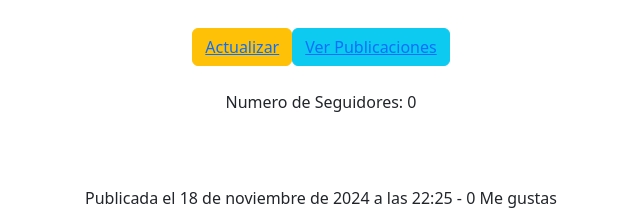
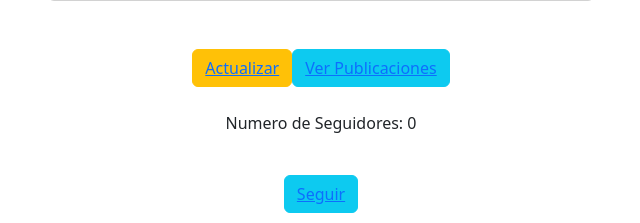
Before and after one commit to angamadev/instagram, a Django app: page /profiles/1 in a window 1280 px wide. Shown: the part 908-1131 px from the top of the page, without its empty margins (319-959 px from the left). Run offline with Django 5.2, Linux system fonts and the light colour scheme; a user stored in the database is signed in; data comes from the database, SQL or seed files in the repository; some libraries are stand-ins or nearby versions.

Commit message:
ultimos cambios

```diff
--- a/instagram/templates/profiles/profile_detail.html
+++ b/instagram/templates/profiles/profile_detail.html
@@ -19,7 +19,22 @@
                         <div class="d-flex flex-row align-items-center"> <img src="{% thumbnail  userprofile.profile_picture 'small'  %}" width="50" class="rounded-circle">
                             <div class="d-flex flex-column ml-2"> <span class="font-weight-bold">{{ userprofile.user }}</span> <small class="text-primary">Collegues</small> </div>
                         </div>
-                        <div class="d-flex flex-row mt-1 ellipsis"> <small class="mr-2">20 mins</small> <i class="fa fa-ellipsis-h"></i> </div>
+                        <div class="d-flex flex-row mt-1 ellipsis">
+                            {% if post.user == userprofile.user %}
+                                <div class="container mt-4 ">
+                                    <div class="d-flex justify-content-center">
+                                    <button class="btn btn-info"><a href={% url 'posts:post_list' %}>{% trans "Dejar de Seguir" %}</a></button>
+                                    </div>
+                                </div>
+                            {% else %}
+                                <div class="container mt-4 ">
+                                    <div class="d-flex justify-content-center">
+                                    <button class="btn btn-info"><a href={% url 'posts:post_list' %}>{% trans "Seguir" %}</a></button>
+                                    </div>
+                                </div>
+                            {% endif %}
+                            <i class="fa fa-ellipsis-h"></i>
+                        </div>
                     </div> <img src="{% thumbnail  userprofile.profile_picture 'medium'  %}" class="img-fluid">
                     <div class="p-2">
                         <p class="text-justify">{{ userprofile.bio }} </p>
@@ -41,9 +56,13 @@
             </div>
         </div>
     {% endif %}
-
+    {% if post.user == userprofile.user %}
+        <div class="container mt-4 ">
+            <div class="d-flex justify-content-center">
+            <button class="btn btn-info"><a href={% url 'posts:post_list' %}>{% trans "Dejar de Seguir" %}</a></button>
+            </div>
+        </div>
         {% for post in publicaciones %}
-            {% if post.user == userprofile.user %}
             <div class="container mt-4 mb-5">
                 <div class="row d-flex align-items-center justify-content-center">
                     <article id="{{ post.pk }}" class="m-3 ">
@@ -56,6 +75,12 @@
                 </div>
             </div>
             <hr>
+        {% endfor %}
+    {% else %}
+        <div class="container mt-4 ">
+            <div class="d-flex justify-content-center">
+            <button class="btn btn-info"><a href={% url 'posts:post_list' %}>{% trans "Seguir" %}</a></button>
+            </div>
+        </div>
     {% endif %}
-        {% endfor %}
 {% endblock %}
--- /dev/null
+++ b/profiles/forms.py
@@ -0,0 +1,4 @@
+from django import forms
+
+class ProfileFollow(forms.Form):
+    profile_pk = forms.IntegerField(label="Identificador de usuario",widget=forms.HiddenInput())
--- a/profiles/models.py
+++ b/profiles/models.py
@@ -5,6 +5,7 @@ from django.db import models
 from django.contrib.auth.models import User
 from django.utils.translation import gettext_lazy as _lazy
 from easy_thumbnails.fields import ThumbnailerImageField
+
 
 
 class UserProfile(models.Model):
--- a/profiles/views.py
+++ b/profiles/views.py
@@ -1,12 +1,13 @@
 from django.shortcuts import render
 from django.contrib.auth.decorators import login_required
 from django.utils.decorators import method_decorator
-from django.views.generic import DetailView,CreateView,UpdateView,DeleteView, ListView
+from django.views.generic import DetailView,CreateView,UpdateView,DeleteView, ListView,FormView
 from .models import UserProfile,Follow
 from posts.models import Post
 from django.urls import reverse_lazy,reverse
 from django.contrib import messages
 from django.http import HttpResponseRedirect
+from .forms import ProfileFollow
 
 # Create your views here.
 @method_decorator(login_required,name='dispatch')
@@ -20,16 +21,42 @@ class ProfileListView(ListView):
 
 
 @method_decorator(login_required,name='dispatch')
-class ProfileDetailView(DetailView):
+class ProfileDetailView(DetailView, FormView):
     model = UserProfile
     template_name = 'profiles/profile_detail.html'
     context_object_name = "userprofile"
+    form_class = ProfileFollow
 
     def get_context_data(self, **kwargs):
         context = super().get_context_data(**kwargs)
         context["perfil"] = UserProfile.objects.all()
         context["publicaciones"] = Post.objects.all()
         return context
+
+    def form_valid(self, form):
+        profile_pk = form.cleaned_data.get('profile_pk')
+        action = form.cleaned_data.get('action')
+        following = UserProfile.objects.get(pk=profile_pk)
+
+        if action == 'follow':
+            Follow.objects.get_or_create(
+                follower = self.request.user.profile,
+                following = following
+            )
+            messages.add_message(self.request, messages.SUCCESS,f'Siguiendo a {following.user.username}')
+        elif action == 'unfollow':
+            Follow.objects.filter(
+                follower = self.request.user.profile,
+                following = following
+            ).delete()
+            messages.add_message(self.request, messages.SUCCESS,f'Dejando de seguir a {following.user.username}')
+
+        return super().form_valid(form)
+
+    def get_success_url(self):
+        return reverse("profiles:profile_detail",args=[self.get_object().pk])
+
+
 
 @method_decorator(login_required,name='dispatch')
 class ProfileUpdateView(UpdateView):
```
Lines whose indentation alone changed are shown as unchanged.
